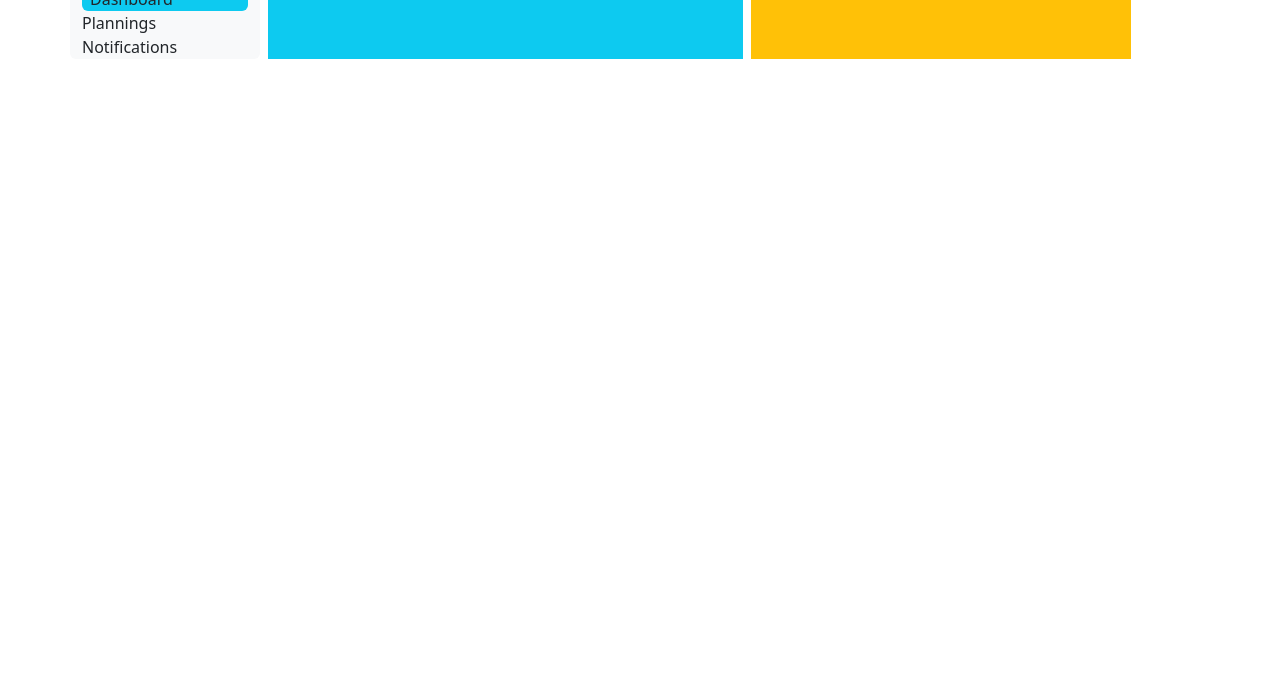
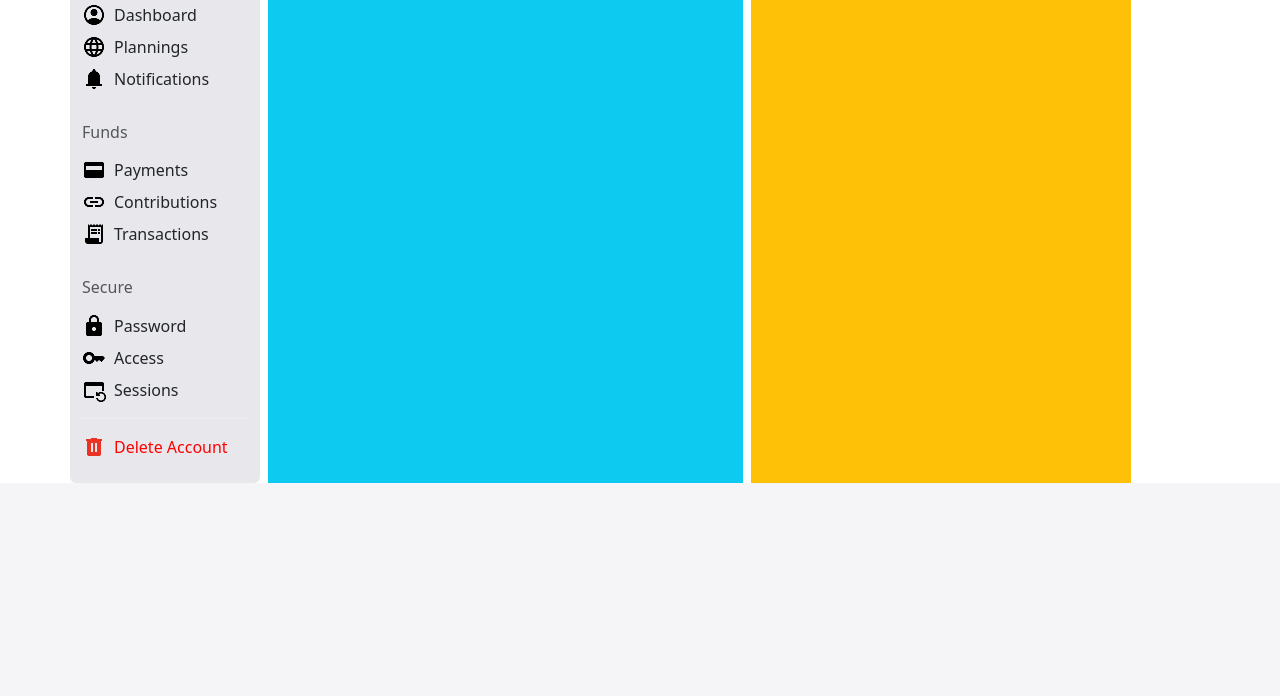
Before and after one commit to Vincedacode/DesignHangout, a plain HTML site: page index.html in a window 1280 px wide. Shown: the part 104-800 px from the top of the page. Drawn offline with nearby package versions, Linux system fonts and the light colour scheme.

Commit message:
Sidebar done

```diff
--- a/index.html
+++ b/index.html
@@ -16,11 +16,59 @@
 <body>
     <div class="container maincontainer">
         <div class="row gap-2 mt-5">
-            <div class="col-lg-2 bg-light d-block rounded">
-                <h6 class="text-muted py-2">Profile</h6>
-                <a class="text-decoration-none nav-links bg-info rounded px-2 d-block text-dark" href="#">Dashboard</a>
-                <a class="text-decoration-none d-block text-dark" href="#">Plannings</a>
-                <a class="text-decoration-none d-block text-dark" href="#">Notifications</a>
+            <div class="col-lg-2 bg-light d-block rounded sidebar">
+
+                <!-- Profile bar -->
+                <h6 class="text-muted mt-3 py-2">Profile</h6>
+                <div class="d-flex">
+                    <img src="/assets/images/user.png" alt="">
+                    <a class="text-decoration-none nav-links  px-2 d-block text-dark" href="#">Dashboard</a>
+                </div>
+                <div class="d-flex mt-2">
+                    <img src="/assets/images/globe.png" alt="">
+                    <a class="text-decoration-none d-block px-2 text-dark" href="#">Plannings</a>
+                </div>
+                <div class="d-flex mt-2">
+                    <img src="/assets/images/notifications.png" alt="">
+                    <a class="text-decoration-none d-block px-2 text-dark" href="#">Notifications</a>
+                </div>
+
+                <!-- Funds bar -->
+
+                <h6 class="text-muted mt-4 py-2">Funds</h6>
+                <div class="d-flex">
+                    <img src="/assets/images/pay.png" alt="">
+                    <a class="text-decoration-none nav-links  px-2 d-block text-dark" href="#">Payments</a>
+                </div>
+                <div class="d-flex mt-2">
+                    <img src="/assets/images/Contributions.png" alt="">
+                    <a class="text-decoration-none d-block px-2 text-dark" href="#">Contributions</a>
+                </div>
+                <div class="d-flex mt-2">
+                    <img src="/assets/images/transactions.png" alt="">
+                    <a class="text-decoration-none d-block px-2 text-dark" href="#">Transactions</a>
+                </div>
+
+                <!-- Secure bar -->
+
+                <h6 class="text-muted mt-4 py-2">Secure</h6>
+                <div class="d-flex">
+                    <img src="/assets/images/password.png" alt="">
+                    <a class="text-decoration-none nav-links  px-2 d-block text-dark" href="#">Password</a>
+                </div>
+                <div class="d-flex mt-2">
+                    <img src="/assets/images/access.png" alt="">
+                    <a class="text-decoration-none d-block px-2 text-dark" href="#">Access</a>
+                </div>
+                <div class="d-flex mt-2">
+                    <img src="/assets/images/Sessions.png" alt="">
+                    <a class="text-decoration-none d-block px-2 text-dark" href="#">Sessions</a>
+                </div>
+                <hr style="color: white; font-weight: bolder;">
+                <div class="d-flex mt-2 mb-4">
+                    <img src="/assets/images/delete.png" alt="">
+                    <a style="color: red !important;" class="text-decoration-none d-block px-2 text-dark" href="#">Delete Account</a>
+                </div>
             </div>
             <div class="col-lg-5 bg-info">
                 <h2>hey</h2>
--- a/style.css
+++ b/style.css
@@ -0,0 +1,8 @@
+html{
+    background-color: #F5F5F7;
+    margin: 0;
+    padding: 0;
+}
+.sidebar{
+    background-color: #E8E8EC !important;
+}
```
Also changed, not shown: assets/images/Contributions.png (added), assets/images/Sessions.png (added), assets/images/access.png (added), assets/images/delete.png (added), assets/images/globe.png (added), assets/images/notifications.png (added), assets/images/password.png (added), assets/images/pay.png (added), assets/images/transactions.png (added), assets/images/user.png (added).
